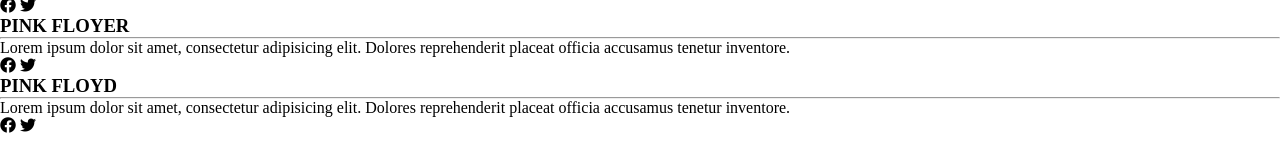
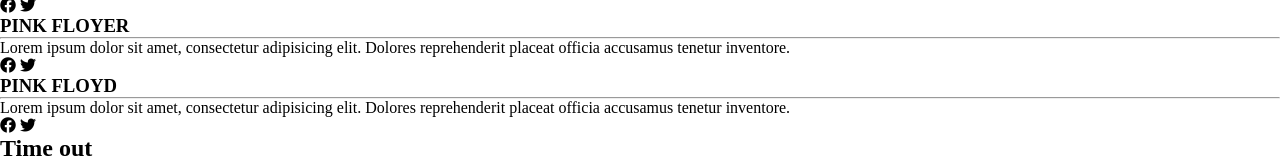
Before and after one commit to ITNASAELOM/Revision-Practise, a plain HTML site: page index.html in a window 1280 px wide. Shown: the part 3978-4140 px from the top of the page. Before the commit the page ends 4113 px from the top, so only its background shows below. Drawn offline with Linux system fonts and the light colour scheme.

Commit message:
The end yes

```diff
--- a/index.html
+++ b/index.html
@@ -195,5 +195,9 @@
             </div>
         </div>
     </section>
+
+    <section>
+        <h2>Time out</h2>
+    </section>
 </body>
 </html>
```
